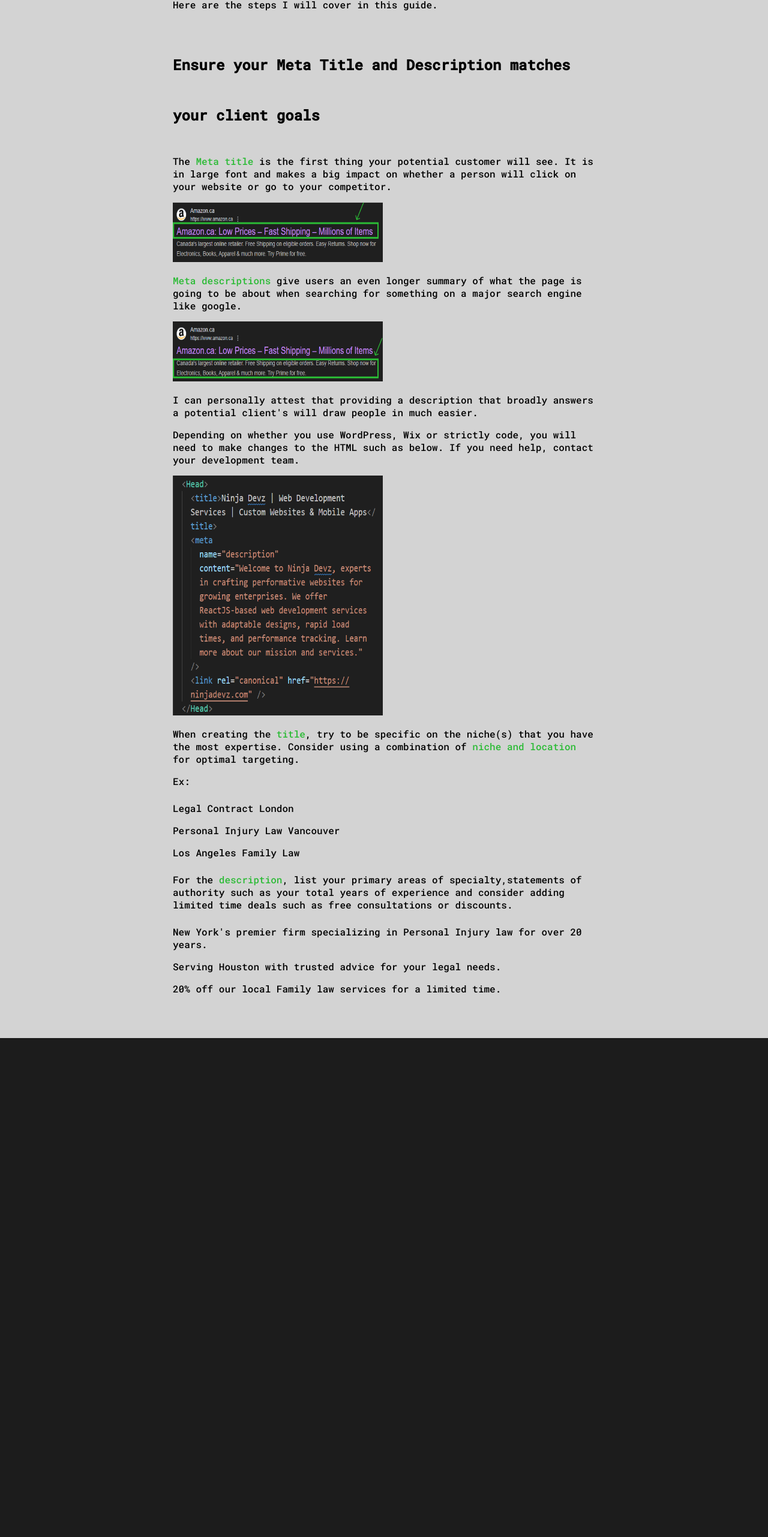
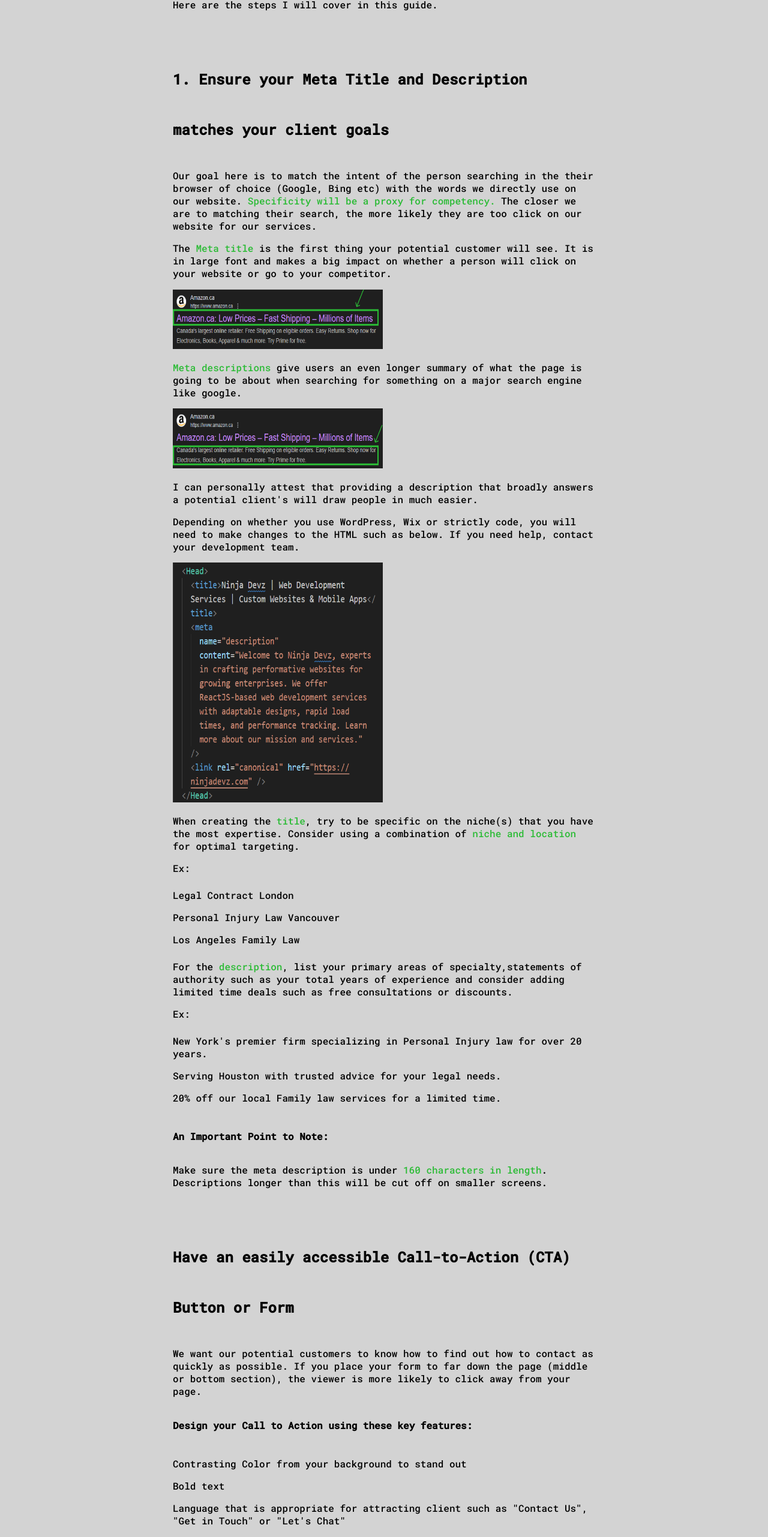
Before and after one commit to GrantGrowcott/Ninja-Devz, a Next.js app: page /Blog/Legal/Must-Have-Law-Firm-Website-Features-to-Convert-Visitors-into-Clients in a window 1280 px wide. Shown: the part 1425-3988 px from the top of the page at 60% size. Before the commit the page ends 3156 px from the top, so only its background shows below. Built offline with nearby package versions, Linux system fonts and the light colour scheme.

Commit message:
Some Text Changes

```diff
--- a/src/pages/Blog/Legal/Must-Have-Law-Firm-Website-Features-to-Convert-Visitors-into-Clients.tsx
+++ b/src/pages/Blog/Legal/Must-Have-Law-Firm-Website-Features-to-Convert-Visitors-into-Clients.tsx
@@ -25,7 +25,14 @@ const Post1 = () => {
         content creation.
       </p>
       <p>Here are the steps I will cover in this guide.</p>
-      <h2>Ensure your Meta Title and Description matches your client goals</h2>
+
+      <h2>1. Ensure your Meta Title and Description matches your client goals</h2>
+      <p>
+        Our goal here is to match the intent of the person searching in the their browser of choice (Google, Bing etc)
+        with the words we directly use on our website.{" "}
+        <span className="green-text">Specificity will be a proxy for competency.</span> The closer we are to matching
+        their search, the more likely they are too click on our website for our services.
+      </p>
       <p>
         The <span className="green-text">Meta title</span> is the first thing your potential customer will see. It is in
         large font and makes a big impact on whether a person will click on your website or go to your competitor.
@@ -60,12 +67,32 @@ const Post1 = () => {
         For the <span className="green-text">description</span>, list your primary areas of specialty,statements of
         authority such as your total years of experience and consider adding limited time deals such as free
         consultations or discounts.
+        <p>Ex:</p>
       </p>
       <ul>
         <li>New York&apos;s premier firm specializing in Personal Injury law for over 20 years.</li>
         <li>Serving Houston with trusted advice for your legal needs.</li>
         <li>20% off our local Family law services for a limited time.</li>
       </ul>
+      <p className="bold__post">An Important Point to Note:</p>
+      <p>
+        Make sure the meta description is under <span className="green-text">160 characters in length</span>.
+        Descriptions longer than this will be cut off on smaller screens.{" "}
+      </p>
+      <h2>Have an easily accessible Call-to-Action (CTA) Button or Form </h2>
+      <p>
+        We want our potential customers to know how to find out how to contact as quickly as possible. If you place your
+        form to far down the page (middle or bottom section), the viewer is more likely to click away from your page.
+      </p>
+      <p className="bold__post">Design your Call to Action using these key features:</p>
+      <ul>
+        <li>Contrasting Color from your background to stand out</li>
+        <li>Bold text</li>
+        <li>Language that is appropriate for attracting client such as &quot;Contact Us&quot;, &quot;Get in Touch&quot; or &quot;Let&apos;s Chat&quot;</li>
+      </ul>
+      <p>Here is an example:</p>
+      <Image src= "/hero-example.png" width={483} height={268} alt="Example Hero Section for Law Firm with Title and Subtitle" />
+      <p>Here we can see a Call-to-Action (CTA) button with a white background that creates a large amount of contrast with the dark blue background. It is highly visible and tells the user exactly what they are going to do. This is to be placed in the first section of the website (typically on the home page and is known as the hero section in technical terms)</p>
     </PostPageLayoutLaw>
   );
 };
--- a/src/styles/globals.css
+++ b/src/styles/globals.css
@@ -1985,16 +1985,20 @@ color: var(--black);
   font-size: 1.5rem;
   padding: 0;
   font-weight: bold;
-  margin: 2em 0 1em 0;
-}
-
+  margin: 3em 0 1em 0;
+}
 .blog__post__content ul{
   color: var(--black);
   font-size: 1rem;
   font-family: "Roboto Mono", sans-serif;
-  list-style-type: none;
-}
-
+  list-style-type:none;
+}
 .blog__post__content li{
   padding: 0.5em 0;
 }
+.bold__post{
+  color:var(--black);
+  font-weight: bold;
+  padding: 1.2em 0;
+  font-family: "Roboto Mono", sans-serif;
+}
```
Also changed, not shown: public/hero-example.png (added).
